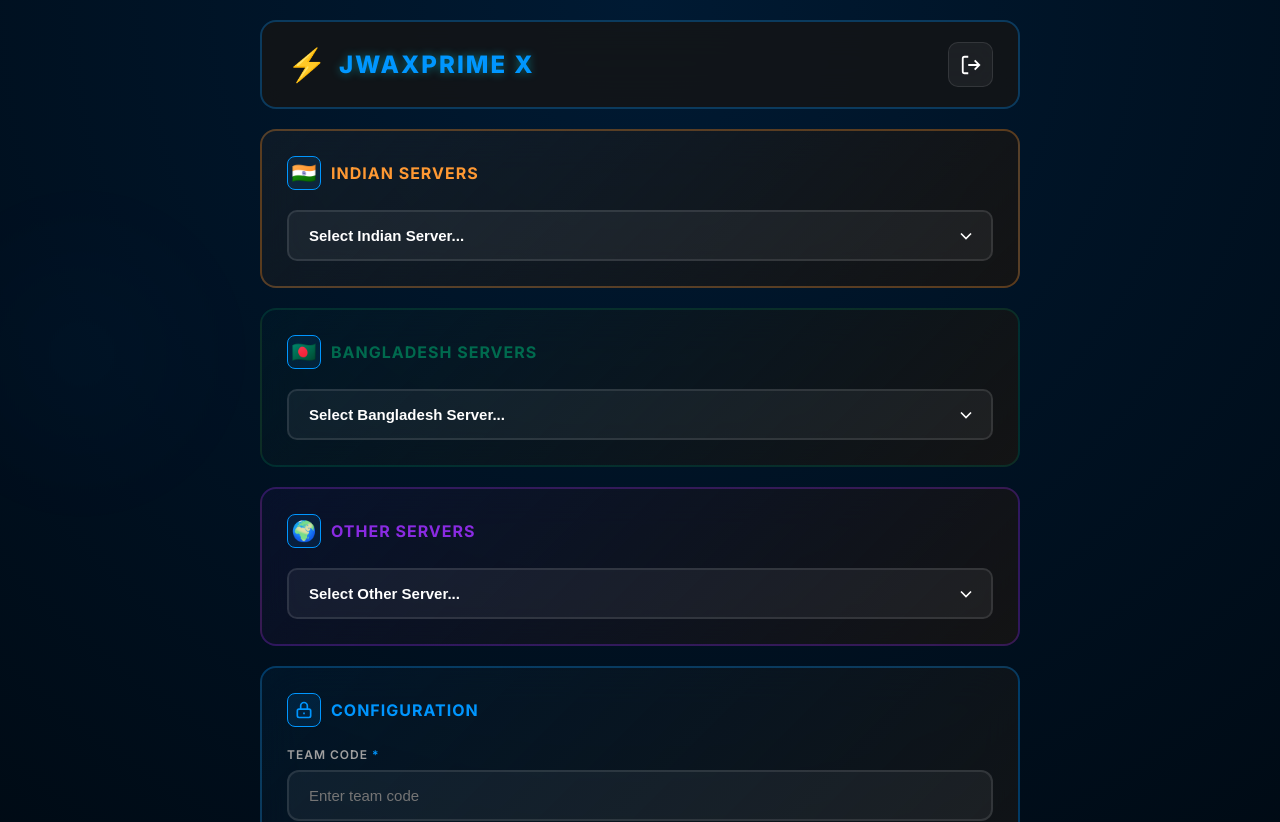
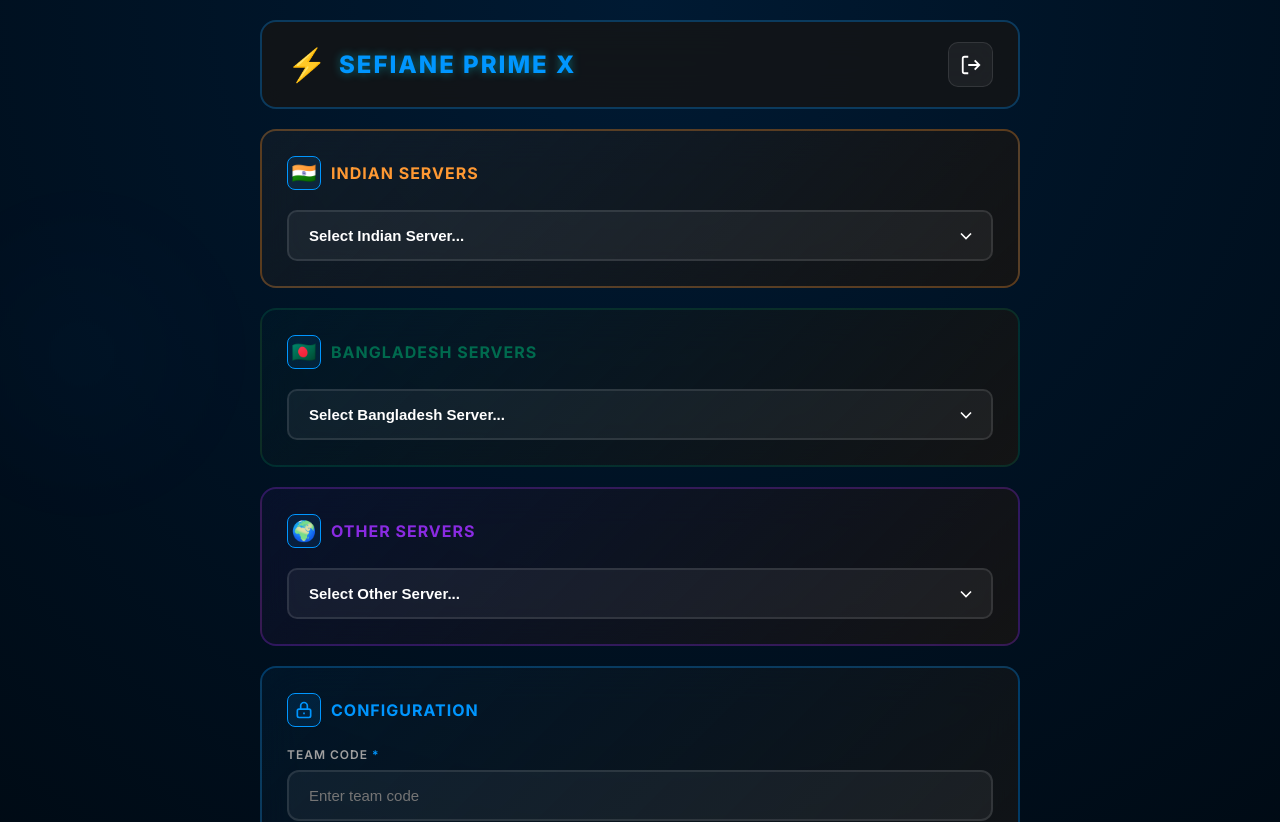
Before and after one commit to sefiane-coc/emo, a plain HTML site: page dashboard.html in a window 1280 px wide. Shown: the top 822 px of the page. Drawn offline with Linux system fonts and the light colour scheme; no server answers; sample sign-in values are in the browser's storage.

Commit message:
Update dashboard.html

```diff
--- a/dashboard.html
+++ b/dashboard.html
@@ -34,7 +34,7 @@
         <header class="dashboard-header">
             <div class="header-brand">
                 <div class="lightning-icon">⚡</div>
-                <h1>JWAXPRIME X</h1>
+                <h1>  SEFIANE PRIME X</h1>
             </div>
             <button id="logoutBtn" class="icon-button">
                 <svg viewBox="0 0 24 24" fill="none" stroke="currentColor">
```
